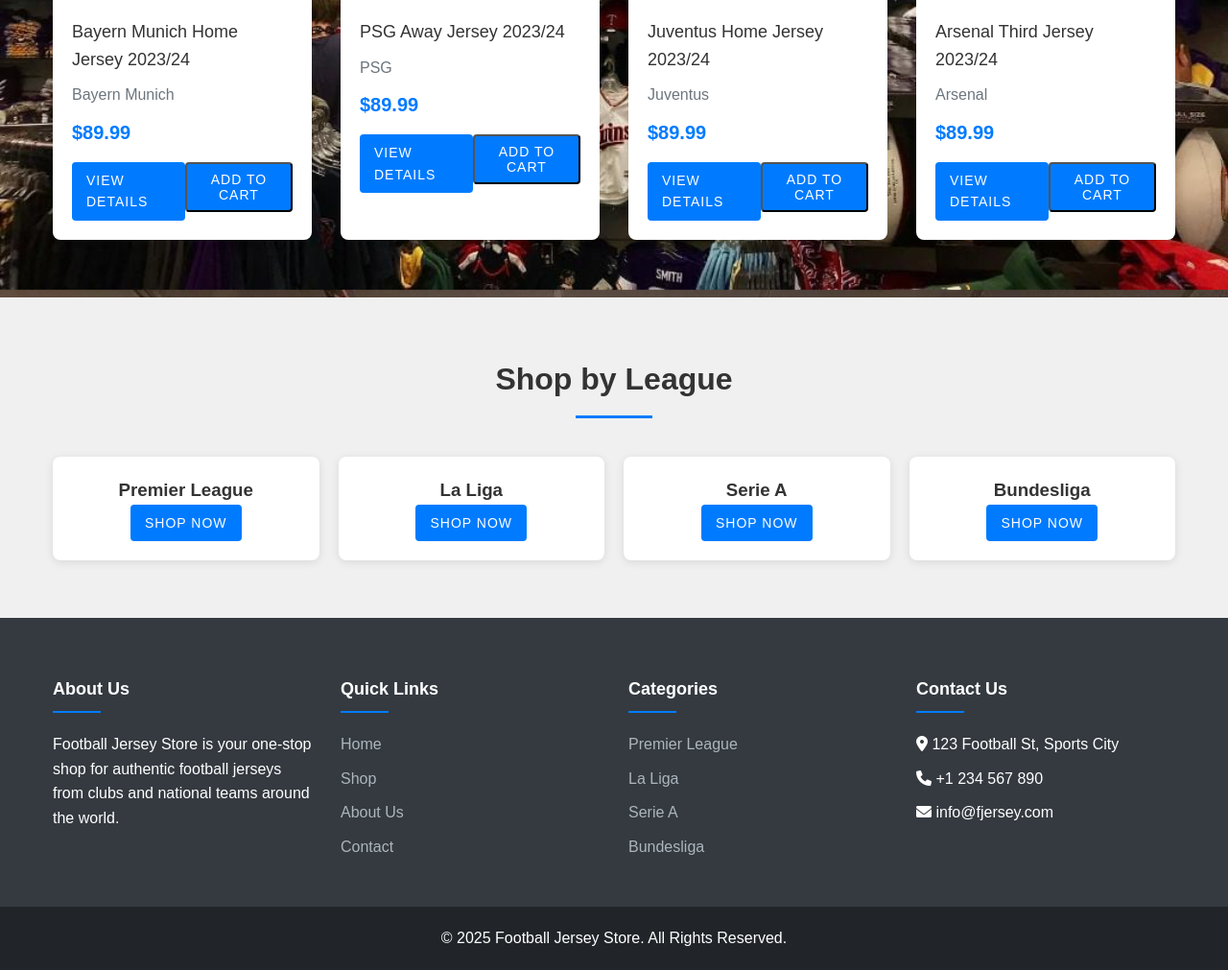
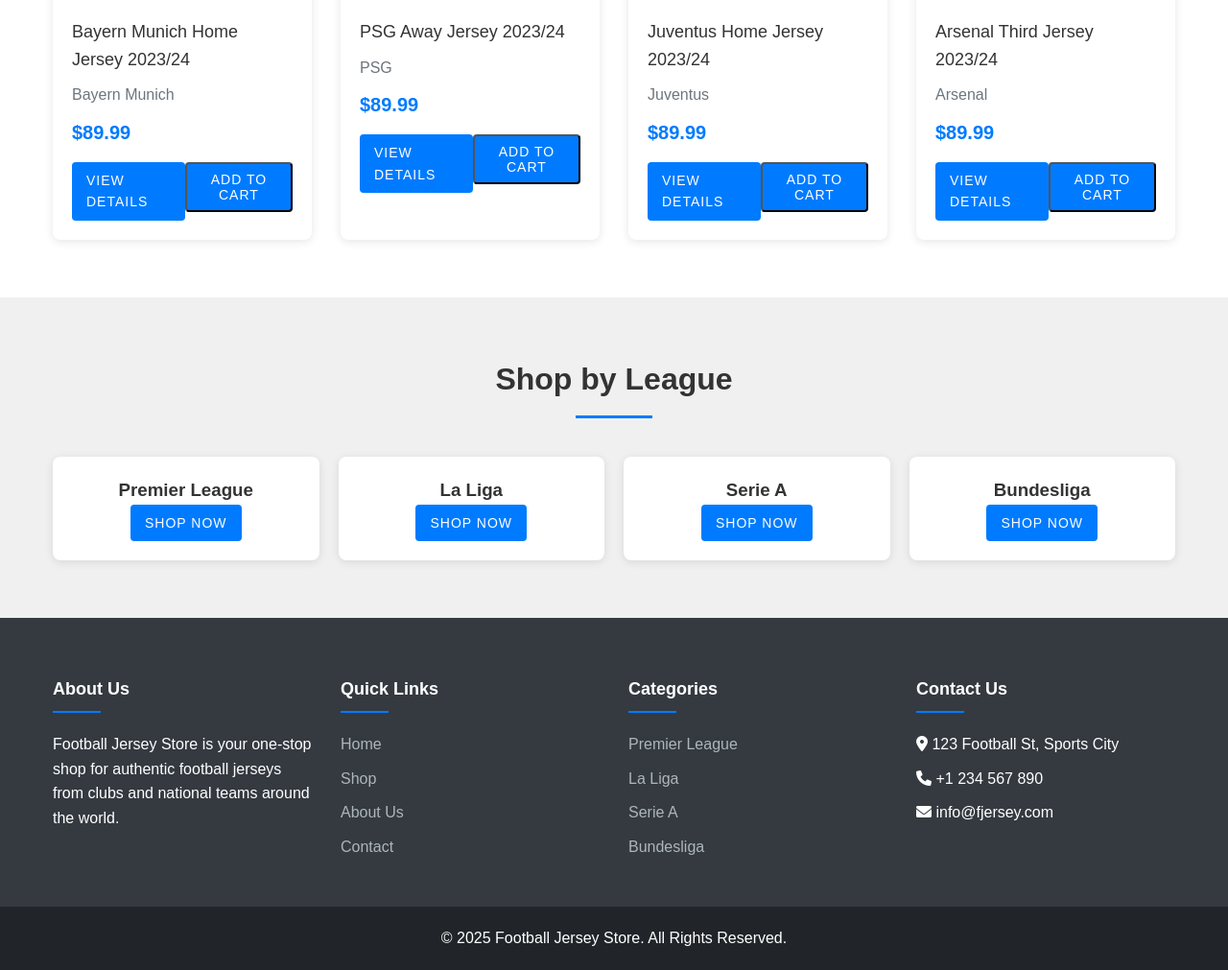
Before and after one commit to midhun-suresh0/fjersey, a PHP site: page /fjersey/ in a window 1280 px wide. Shown: the part 1618-2629 px from the top of the page at 96% size. Run offline with PHP 8.4, Linux system fonts and the light colour scheme; data comes from the database, SQL or seed files in the repository.

Commit message:
fourth commit

```diff
--- a/assets/css/style.css
+++ b/assets/css/style.css
@@ -13,8 +13,9 @@
 body {
     margin: 0;
     padding: 0;
-    background: url('../images/jersey_wall.jpg') no-repeat center center fixed;
-    background-size: cover;
+    /* Use absolute path so the image loads regardless of CSS file resolution in the browser */
+    /* Use a plain white background */
+    background-color: #ffffff;
     font-family: 'Poppins', sans-serif;
     line-height: 1.6;
     color: #333;
@@ -161,9 +162,8 @@
 
 /* Hero Section */
 .hero {
-    background-image: linear-gradient(rgba(0, 0, 0, 0.5), rgba(0, 0, 0, 0.5)), url('../images/hero-bg.jpg');
-    background-size: cover;
-    background-position: center;
+    /* Use a semi-transparent overlay so the body background image shows through */
+    background: linear-gradient(rgba(0, 0, 0, 0.5), rgba(0, 0, 0, 0.5));
     height: 500px;
     display: flex;
     align-items: center;
```
